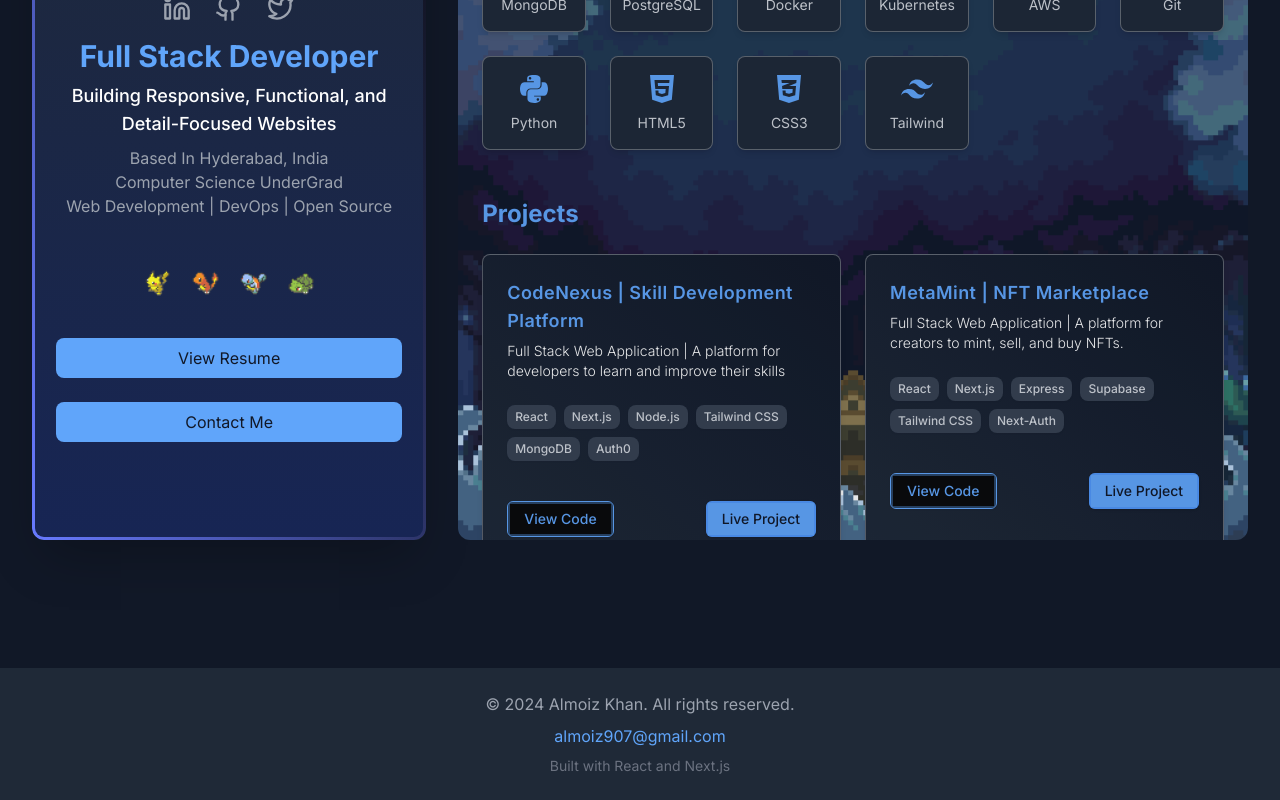
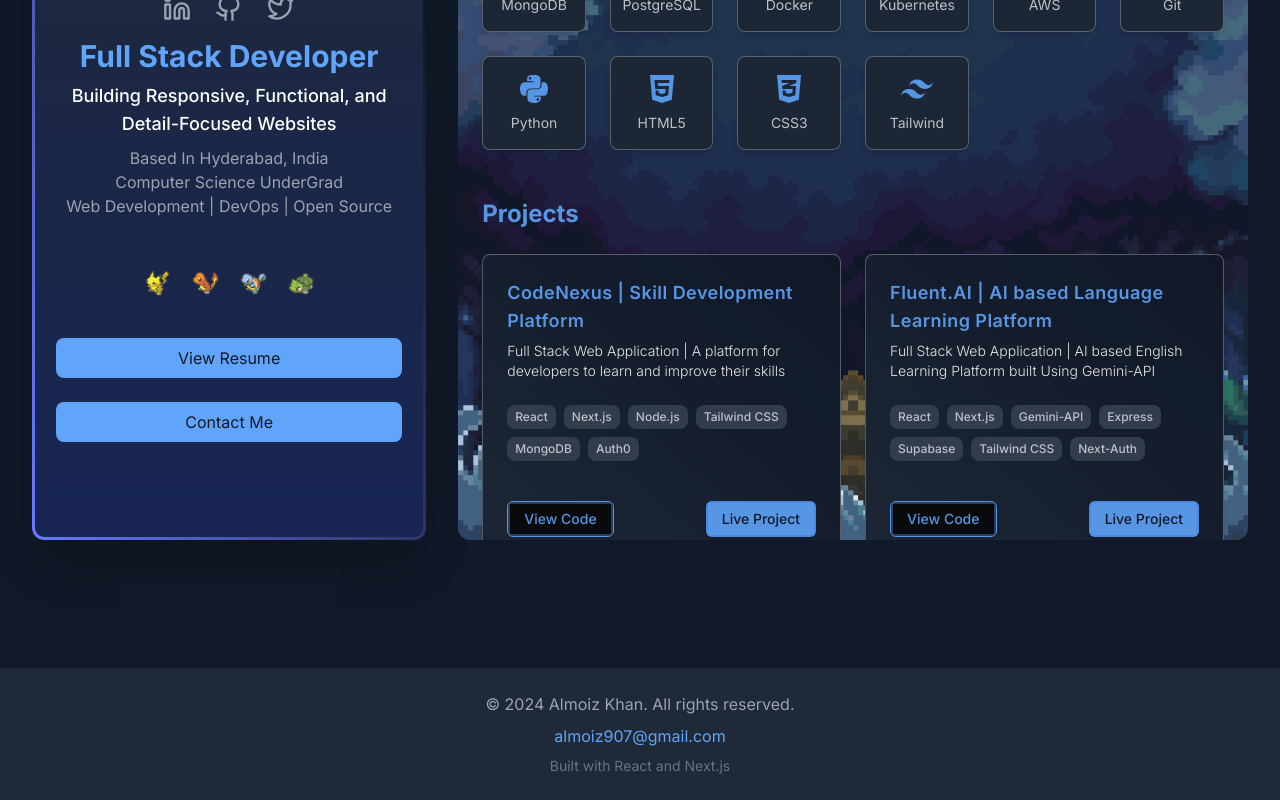
Before and after one commit to moiz2405/portfolio, a Next.js app: page / in a window 1280 px wide. Shown: the part 340-1140 px from the top of the page. Built offline with nearby package versions, Linux system fonts and the light colour scheme.

Commit message:
updated projects

```diff
--- a/components/Projects.tsx
+++ b/components/Projects.tsx
@@ -14,6 +14,15 @@
     github: 'https://github.com/moiz2405/CODENEXUS',
     demo: 'https://codenexus.almoizkhan.me',
   },
+
+  {
+    title: 'Fluent.AI | AI based Language Learning Platform',
+    description: 'Full Stack Web Application | AI based English Learning Platform built Using Gemini-API',
+    technologies: ['React', 'Next.js', 'Gemini-API', 'Express', 'Supabase', 'Tailwind CSS', 'Next-Auth'],
+    image: '/images/project-sc/fluentai.png',
+    github: 'https://github.com/moiz2405/Fluent.ai',
+    demo: 'https://fluentai.almoizkhan.me',
+  },
   {
     title: 'MetaMint | NFT Marketplace',
     description: 'Full Stack Web Application | A platform for creators to mint, sell, and buy NFTs.',
@@ -21,14 +30,6 @@
     image: '/images/project-sc/metamint.png',
     github: 'https://github.com/moiz2405/Decentralized-Marketplace',
     demo: 'https://metamint.almoizkhan.me',
-  },
-  {
-    title: 'Fluent.AI | AI based Language Learning Platform',
-    description: 'Full Stack Web Application | AI based English Learning Platform built Using Gemini-API',
-    technologies: ['React', 'Next.js', 'Gemini-API', 'Express', 'Supabase', 'Tailwind CSS', 'Next-Auth'],
-    image: '/images/project-sc/fluentai.png',
-    github: 'https://github.com/moiz2405/Fluent.ai',
-    demo: 'https://fluentai.almoizkhan.me',
   },
   {
     title: 'PortFolio | Personal Portfolio Website',
```
Also changed, not shown: public/images/project-sc/fluentai.png.
